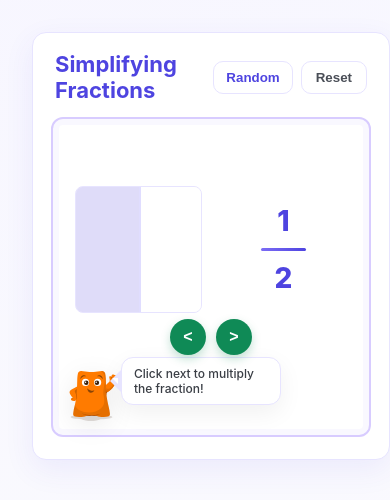
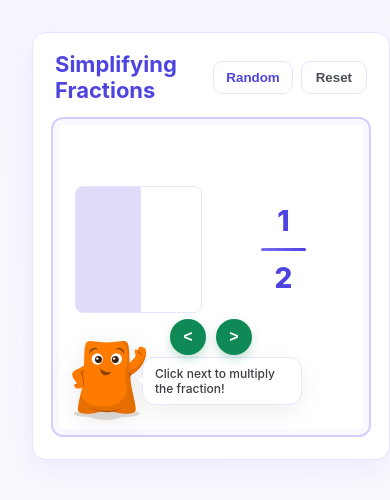
Before and after one commit to destinynguyen/Simplifying-Fractions, a React (Vite) app: page / in a window 390 px wide. Shown: the top 500 px of the page. Built offline with nearby package versions, Linux system fonts and the light colour scheme.

Commit message:
Improve mobile layout: move text message box closer to Flexi, fix speech bubble triangle styling, and adjust positioning

```diff
--- a/src/styles.css
+++ b/src/styles.css
@@ -577,11 +577,20 @@ body {
   .nav { bottom: 80px; gap: 10px; }
   .nav-btn { width: 36px; height: 36px; font-size: 16px; }
   .bubble { font-size: 12px; max-width: 160px; padding: 8px 12px; border-radius: 12px; }
-  .bubble::before { border-width: 0 6px 6px 0; }
-  .coach { bottom: 16px; left: 12px; gap: 10px; }
-  .flexi { width: 54px; height: 54px; transform: translateY(4px); }
-  .flexi-big { width: 60px; height: 60px; transform: translateY(4px); }
-  .flexi-teacher { width: 48px; height: 48px; transform: translateY(4px); }
+  .bubble::before {
+    border-width: 0 6px 6px 0 !important;
+    border-right-color: #ffffff !important;
+    border-top-color: transparent !important;
+    border-bottom-color: transparent !important;
+    left: -6px !important;
+  }
+  .bubble::after {
+    display: none !important;
+  }
+  .coach { bottom: 16px; left: 12px; gap: 0px; }
+  .flexi { width: 85px; height: 85px; transform: translateY(4px); }
+  .flexi-big { width: 100px; height: 100px; transform: translateY(4px); }
+  .flexi-teacher { width: 78px; height: 78px; transform: translateY(4px); }
   .bubble-left-more { margin-left: -6px; }
   .bubble-step1-down { transform: translateY(8px); }
   .bubble-down { transform: translateY(12px); }
```
